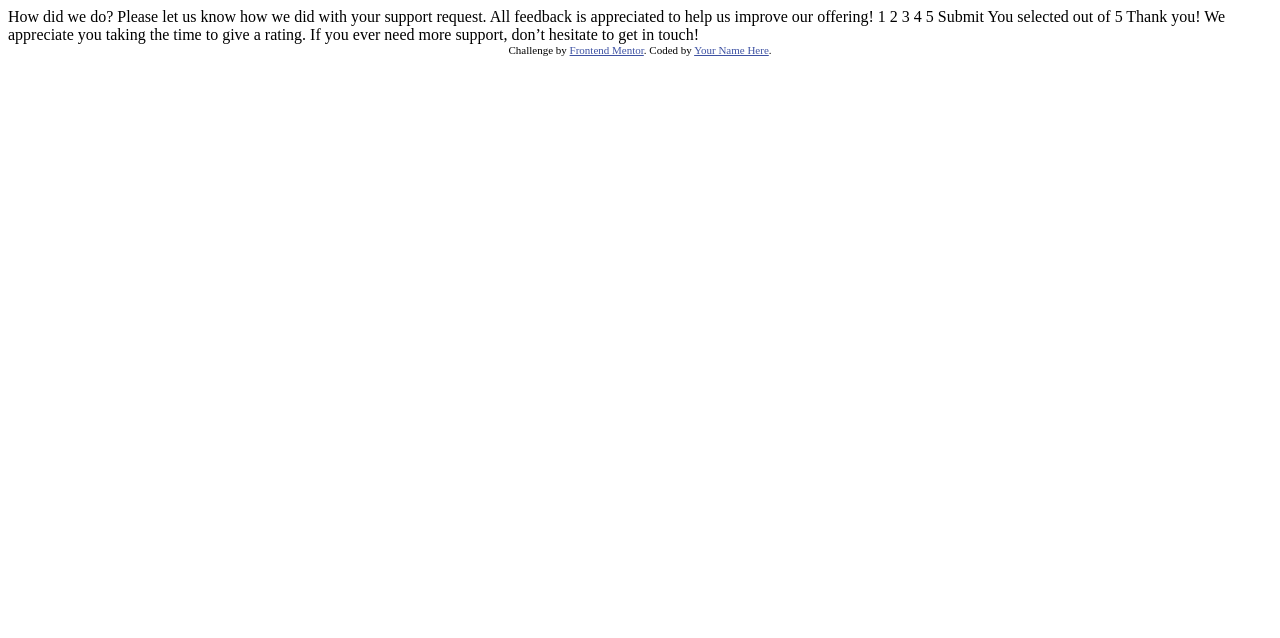
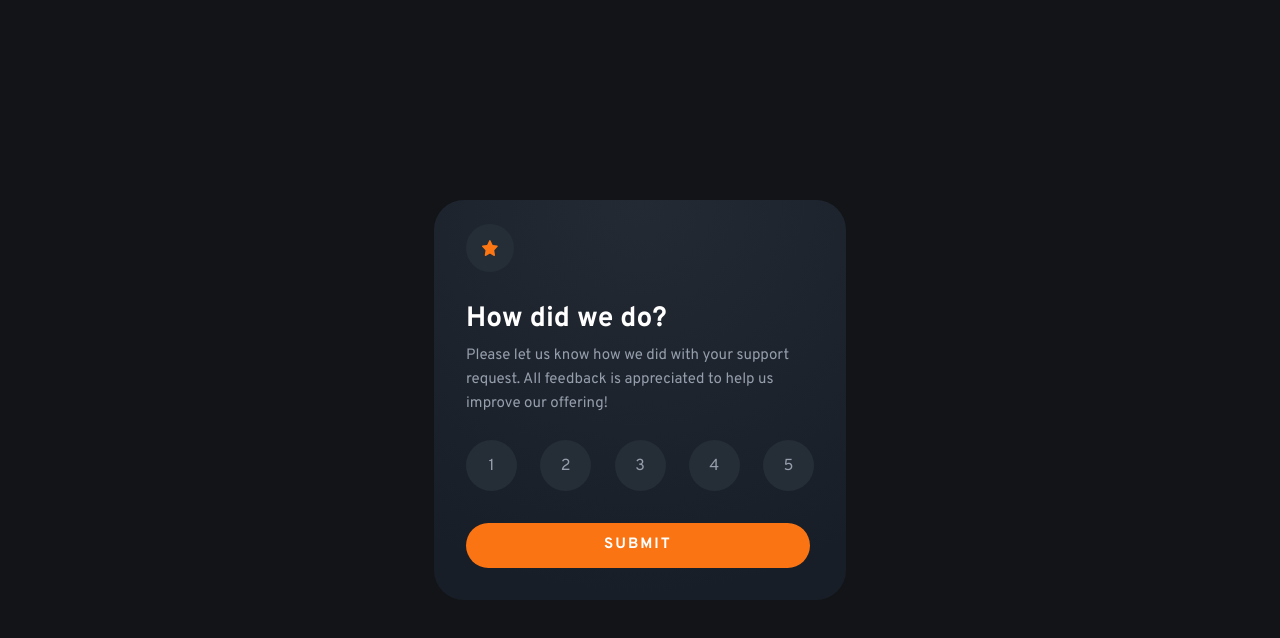
Before and after one commit to Adithya2907/rating-component, a plain HTML site: page index.html in a window 1280 px wide. Drawn offline with Linux system fonts and the light colour scheme.

Commit message:
Finished desktop layout

```diff
--- a/index.html
+++ b/index.html
@@ -1,49 +1,94 @@
 <!DOCTYPE html>
 <html lang="en">
-<head>
-  <meta charset="UTF-8">
-  <meta name="viewport" content="width=device-width, initial-scale=1.0"> <!-- displays site properly based on user's device -->
+  <head>
+    <meta charset="UTF-8" />
+    <meta name="viewport" content="width=device-width, initial-scale=1.0" />
+    <link
+      rel="icon"
+      type="image/png"
+      sizes="32x32"
+      href="./images/favicon-32x32.png"
+    />
 
-  <link rel="icon" type="image/png" sizes="32x32" href="./images/favicon-32x32.png">
+    <title>Interactive rating component</title>
+    <link rel="preconnect" href="https://fonts.googleapis.com" />
+    <link rel="preconnect" href="https://fonts.gstatic.com" crossorigin />
+    <link
+      href="https://fonts.googleapis.com/css2?family=Overpass:wght@400;700&display=swap"
+      rel="stylesheet"
+    />
+    <link rel="stylesheet" href="styles.css" />
+  </head>
+  <body>
+    <!-- Rating state start -->
+    <div class="card">
+      <div id="rating" class="rating">
+        <div class="logo-box">
+          <img src="/images/icon-star.svg" alt="star logo" class="logo" />
+        </div>
+        <div class="title">How did we do?</div>
+        <div class="body">
+          Please let us know how we did with your support request. All feedback
+          is appreciated to help us improve our offering!
+        </div>
+        <ul class="scores">
+          <li class="score">1</li>
+          <li class="score">2</li>
+          <li class="score">3</li>
+          <li class="score">4</li>
+          <li class="score">5</li>
+        </ul>
+        <button id="submit-button" class="button">Submit</button>
+      </div>
+      <!-- Rating state end -->
+      <!-- Thank you state start -->
+      <div id="thanks" class="thank-you hidden">
+        <img
+          src="/images/illustration-thank-you.svg"
+          alt="illustration of thank you"
+          class="image-thanks"
+        />
+        <div class="info">You selected <span id="value"></span> out of 5</div>
+        <div class="title">Thank you!</div>
+        We appreciate you taking the time to give a rating. If you ever need
+        more support, don’t hesitate to get in touch! -->
+      </div>
 
-  <title>Frontend Mentor | Interactive rating component</title>
+      <!-- Thank you state end -->
+    </div>
+    <script>
+      var scores = document.getElementsByClassName("score");
+      var currentClicked = -1;
 
-  <!-- Feel free to remove these styles or customise in your own stylesheet 👍 -->
-  <style>
-    .attribution { font-size: 11px; text-align: center; }
-    .attribution a { color: hsl(228, 45%, 44%); }
-  </style>
-</head>
-<body>
+      function toggleClicked(classList, i) {
+        if (classList.contains("clicked")) classList.remove("clicked");
+        else classList.add("clicked");
 
-  <!-- Rating state start -->
+        if (currentClicked != -1)
+          scores[currentClicked].classList.remove("clicked");
 
-  How did we do?
+        currentClicked = i;
+      }
 
-  Please let us know how we did with your support request. All feedback is appreciated
-  to help us improve our offering!
+      function onSubmitClicked() {
+        if (currentClicked == -1) {
+          alert("Please select a rating");
+          return;
+        }
 
-  1 2 3 4 5
+        document.getElementById("value").innerHTML = currentClicked + 1;
+        document.getElementById("rating").classList.add("hidden");
+        document.getElementById("thanks").classList.remove("hidden");
+      }
 
-  Submit
+      document
+        .getElementById("submit-button")
+        .addEventListener("click", onSubmitClicked);
 
-  <!-- Rating state end -->
-
-  <!-- Thank you state start -->
-
-  You selected <!-- Add rating here --> out of 5
-
-  Thank you!
-
-  We appreciate you taking the time to give a rating. If you ever need more support,
-  don’t hesitate to get in touch!
-
-  <!-- Thank you state end -->
-
-
-  <div class="attribution">
-    Challenge by <a href="https://www.frontendmentor.io?ref=challenge" target="_blank">Frontend Mentor</a>.
-    Coded by <a href="#">Your Name Here</a>.
-  </div>
-</body>
+      for (let i = 0; i < scores.length; i++)
+        scores[i].addEventListener("click", function () {
+          toggleClicked(scores[i].classList, i);
+        });
+    </script>
+  </body>
 </html>
--- /dev/null
+++ b/styles.css
@@ -0,0 +1,181 @@
+:root {
+  --clr-primary: hsl(25, 97%, 53%);
+  --clr-secondary: hsl(213, 19%, 18%);
+  --clr-secondary-dark: hsl(216, 12%, 8%);
+  --clr-grey: hsl(217, 12%, 63%);
+  --clr-grey-dark: hsl(216, 12%, 54%);
+  --clr-white: hsl(0 0% 100%);
+
+  --border-radius: 30px;
+
+  --card-padding-top: 1.5rem;
+  --card-padding-other: 2rem;
+
+  --image-mg-bt: 2rem;
+}
+
+/*=============
+    RESETS
+    =============*/
+
+*,
+*::after,
+*::before {
+  box-sizing: border-box;
+  margin: 0;
+  padding: 0;
+  text-decoration: none;
+  font: inherit;
+  list-style: none;
+}
+
+html,
+body {
+  height: 100%;
+}
+
+img,
+picture,
+video,
+canvas,
+svg {
+  display: block;
+  max-width: 100%;
+}
+
+/*=============
+    GENERAL
+    =============*/
+
+body {
+  font-family: "Overpass", sans-serif;
+  font-size: 0.9375rem; /* 15px */
+  color: var(--clr-grey);
+  background: var(--clr-secondary-dark);
+  display: grid;
+  place-items: center;
+  line-height: 1.5rem;
+}
+
+.button {
+  background-color: var(--clr-primary);
+  border: none;
+  color: var(--clr-white);
+  font-weight: 700;
+  line-height: 1.26;
+  padding: 0.8125rem 8.625rem;
+  border-radius: 22.5px;
+  margin-top: 2rem;
+  text-transform: uppercase;
+  letter-spacing: 2px;
+  transition: 0.3s;
+}
+
+.button:hover {
+  cursor: pointer;
+  background-color: var(--clr-white);
+  color: var(--clr-primary);
+}
+
+/*=============
+    STYLES
+    =============*/
+
+.card {
+  border-radius: var(--border-radius);
+  /* width: min(412px, calc(100% - 100px)); */
+  width: min(412px, calc(100%));
+  background: radial-gradient(
+    98.96% 98.96% at 50% 0%,
+    #232a34 0%,
+    #181e27 100%
+  );
+  margin: 0 auto;
+}
+
+.rating {
+  padding: var(--card-padding-other);
+  padding-top: var(--card-padding-top);
+}
+
+.logo-box {
+  height: 48px;
+  width: 48px;
+  background: var(--clr-secondary);
+  display: grid;
+  place-items: center;
+  border-radius: 50%;
+  margin-bottom: 30px;
+}
+
+.logo {
+  height: 16px;
+  width: 16.75px;
+}
+
+.title {
+  font-size: 1.75rem;
+  color: var(--clr-white);
+  line-height: 1.26;
+  font-weight: 700;
+  margin-bottom: 7px;
+}
+
+.body {
+  margin-bottom: 24px;
+}
+
+.scores {
+  display: flex;
+  justify-content: space-between;
+}
+
+.score {
+  height: 51px;
+  width: 51px;
+  background-color: var(--clr-secondary);
+  border-radius: 50%;
+  font-size: 1rem;
+  line-height: 1.5rem;
+  display: grid;
+  place-items: center;
+  transition: 0.3s;
+}
+
+.score:hover {
+  background-color: var(--clr-grey);
+  color: var(--clr-white);
+  cursor: pointer;
+}
+
+.score.clicked {
+  background-color: var(--clr-primary);
+  color: var(--clr-white);
+}
+
+.thank-you {
+  text-align: center;
+  padding: 45px 40px 45px 32px;
+}
+
+.image-thanks {
+  margin-inline: auto;
+}
+
+.thank-you .title {
+  margin-top: 32px;
+  margin-bottom: 7px;
+}
+
+.info {
+  margin: 32px auto;
+  border-radius: 22.5px;
+  width: fit-content;
+  padding: 4px 20px;
+  background: var(--clr-secondary);
+  color: var(--clr-primary);
+}
+
+.hidden {
+  display: none;
+}
```
